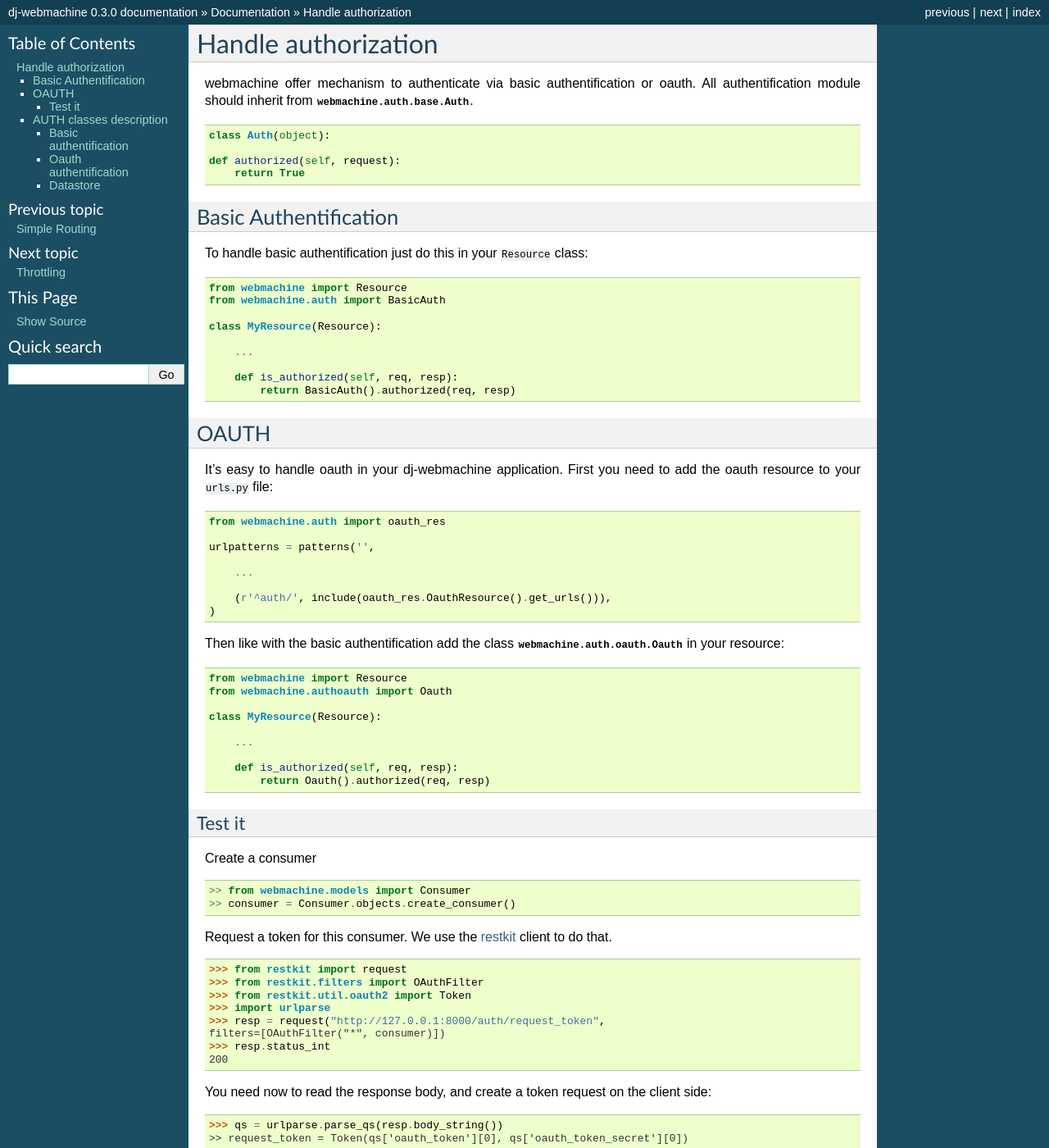
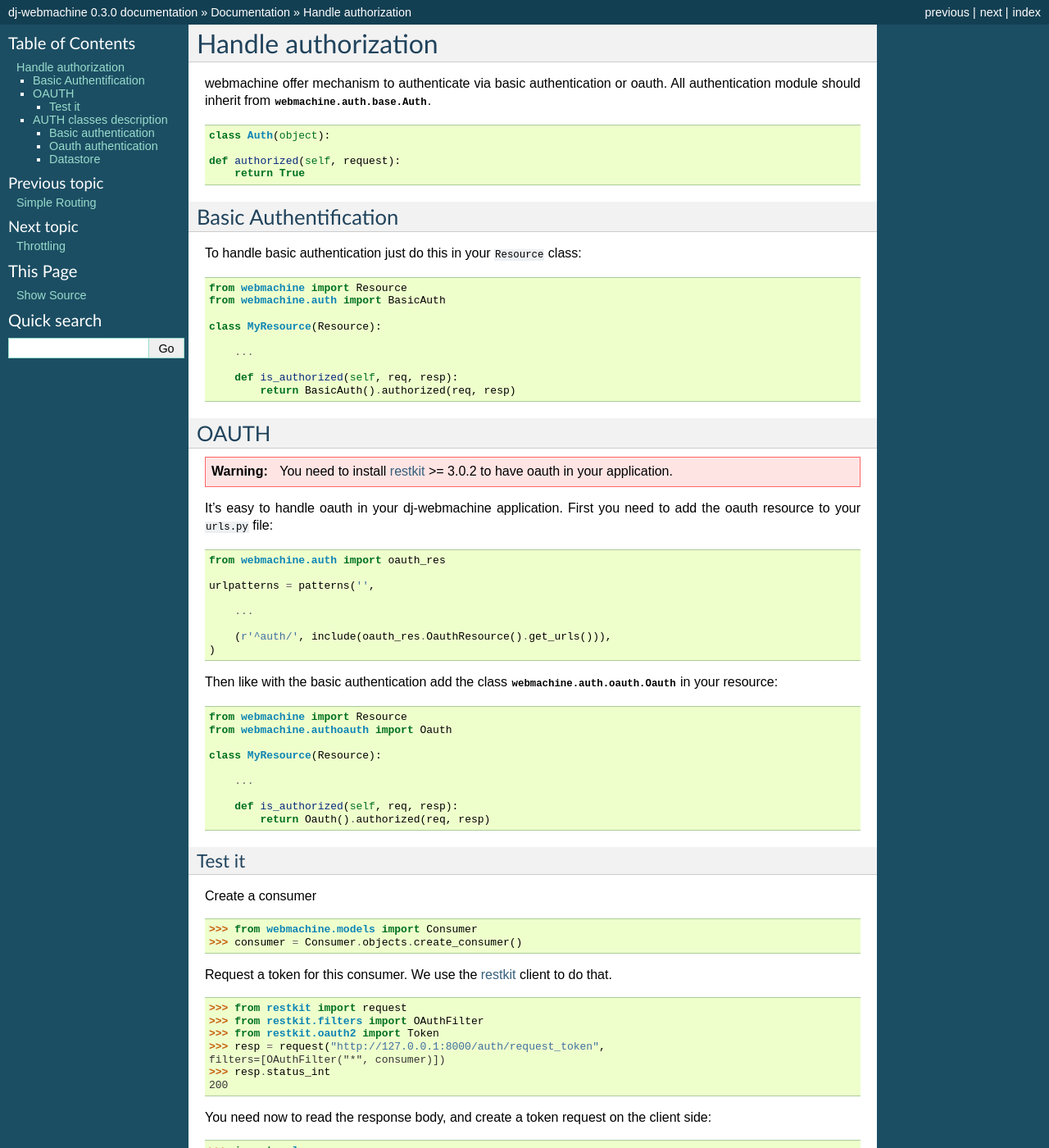
Before and after one commit to benoitc/dj-webmachine, a Sphinx documentation site: the page built from doc/source/auth.rst, in a window 1280 px wide and 1400 px high. Shown: the whole window at 82% size. Built offline with Sphinx 7.4.7, drawn with Linux system fonts in a browser that asks for light colours; some of the changed text lies outside the part shown.

Commit message:
Updated OAuth documentation.

```diff
--- a/doc/source/auth.rst
+++ b/doc/source/auth.rst
@@ -3,8 +3,8 @@
 Handle authorization
 --------------------
 
-webmachine offer mechanism to authenticate via basic authentification or
-oauth. All authentification module should inherit from
+webmachine offer mechanism to authenticate via basic authentication or
+oauth. All authentication module should inherit from
 :class:`webmachine.auth.base.Auth`.
 
 .. code-block:: python
@@ -17,7 +17,7 @@
 Basic Authentification
 ++++++++++++++++++++++
 
-To handle basic authentification just do this in your ``Resource``
+To handle basic authentication just do this in your ``Resource``
 class:
 
 .. code-block:: python
@@ -35,11 +35,16 @@
 OAUTH
 +++++
 
+.. warning::
+
+    You need to install restkit_ >= 3.0.2 to have oauth in your application.
+
+.. _restkit: http://benoitc.github.com/restkit
+
 It's easy to handle oauth in your dj-webmachine application. First you
 need to add the oauth resource to your ``urls.py`` file:
 
 .. code-block:: python
-
 
     from webmachine.auth import oauth_res
 
@@ -50,8 +55,7 @@
         (r'^auth/', include(oauth_res.OauthResource().get_urls())),
     )
 
-
-Then like with the basic authentification add the class
+Then like with the basic authentication add the class
 :class:`webmachine.auth.oauth.Oauth` in your resource:
 
 .. code-block:: python
@@ -73,8 +77,8 @@
 
 .. code-block:: python
 
-    >> from webmachine.models import Consumer
-    >> consumer = Consumer.objects.create_consumer()
+    >>> from webmachine.models import Consumer
+    >>> consumer = Consumer.objects.create_consumer()
 
 
 Request a token for this consumer. We use the restkit_ client to do that.
@@ -84,8 +88,7 @@
 
     >>> from restkit import request
     >>> from restkit.filters import OAuthFilter
-    >>> from restkit.util.oauth2 import Token
-    >>> import urlparse
+    >>> from restkit.oauth2 import Token
     >>> resp = request("http://127.0.0.1:8000/auth/request_token",
     filters=[OAuthFilter("*", consumer)])
     >>> resp.status_int
@@ -152,26 +156,18 @@
     "<html><p>I'm protected you know.</p></html>"
 
 
-.. note::
-
-    You need to install restkit_ to have oauth in your application.
-
-
-.. _restkit: http://benoitc.github.com/restkit
-
-
 AUTH classes description
 ++++++++++++++++++++++++
 
-Basic authentification
-~~~~~~~~~~~~~~~~~~~~~~
+Basic authentication
+~~~~~~~~~~~~~~~~~~~~
 
 .. autoclass:: webmachine.auth.BasicAuth
    :members:
    :undoc-members:
 
-Oauth authentification
-~~~~~~~~~~~~~~~~~~~~~~
+Oauth authentication
+~~~~~~~~~~~~~~~~~~~~
 
 .. autoclass:: webmachine.auth.oauth.Oauth
    :members:
@@ -190,7 +186,6 @@
 
     OAUTH_DATASTORE = 'webmachine.auth.oauth_store.DataStore'
 
-
 .. autoclass:: webmachine.auth.oauth_store.OAuthDataStore
    :members:
    :undoc-members:
```
Also changed, not shown: other parts of doc/source/auth.rst (+2 -1 lines), 1 other file.
